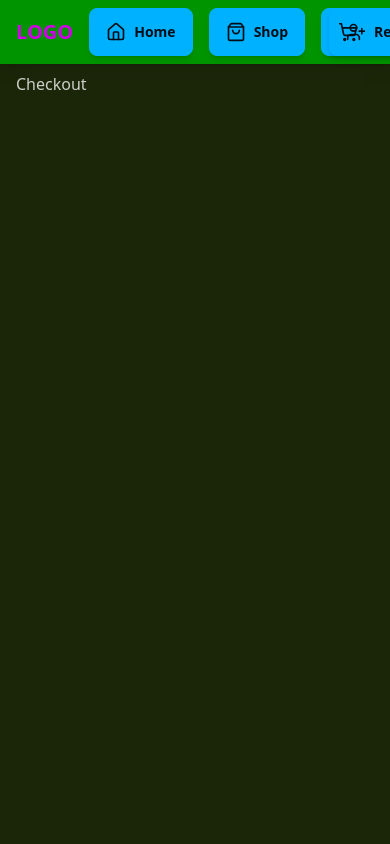
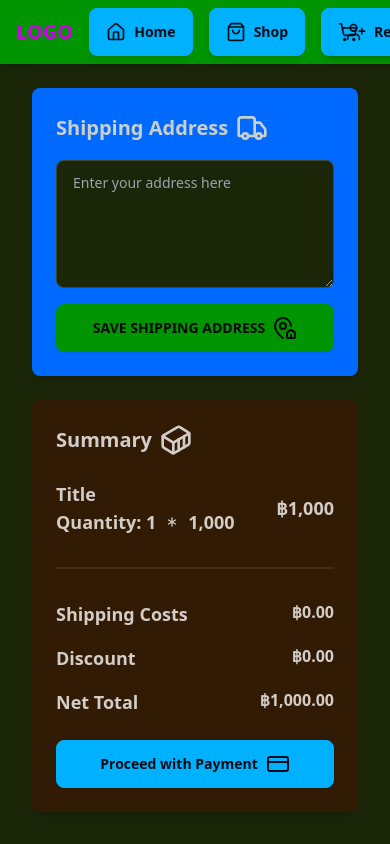
Before and after one commit to kanphatdev/E-commerce-Full-Stack, a React (Vite) app in the folder client/: page /checkout in a window 390 px wide. Shown: the top 844 px of the page. Built offline with nearby package versions, Linux system fonts and the light colour scheme.

Commit message:
create a Checkout UI and add responsive

```diff
--- /dev/null
+++ b/client/src/components/card/SummaryCard.jsx
@@ -0,0 +1,78 @@
+import React from "react";
+import {
+  Asterisk,
+  Container,
+  CreditCard,
+  MapPinHouse,
+  Truck,
+} from "lucide-react";
+
+const SummaryCard = () => {
+  return (
+    <div className="mx-auto max-w-7xl p-4">
+      <div className="flex flex-col lg:flex-row gap-6">
+        {/* Left Section - Shipping Address */}
+        <div className="lg:w-1/2 w-full">
+          <div className="bg-info p-6 card shadow-lg rounded-lg space-y-4">
+            <h1 className="flex gap-2 items-center capitalize font-bold text-xl md:text-2xl">
+              Shipping Address <Truck className="w-8 h-8" />
+            </h1>
+            <textarea
+              className="textarea textarea-bordered w-full h-32"
+              placeholder="Enter your address here"
+            ></textarea>
+            <button className="btn btn-secondary w-full md:w-auto uppercase flex gap-2 justify-center">
+              Save Shipping Address <MapPinHouse />
+            </button>
+          </div>
+        </div>
+
+        {/* Right Section - Summary */}
+        <div className="lg:w-1/2 w-full">
+          <div className="bg-neutral p-6 card shadow-lg rounded-lg space-y-6 text-neutral-content">
+            <h1 className="capitalize font-bold text-xl md:text-2xl flex items-center gap-2">
+              Summary <Container className="w-8 h-8" />
+            </h1>
+
+            {/* Item List */}
+            <div className="space-y-4">
+              <div className="flex justify-between items-center">
+                <div>
+                  <p className="text-lg font-bold capitalize">Title</p>
+                  <p className="text-lg font-bold capitalize flex gap-2 items-center">
+                    Quantity: 1 <Asterisk className="w-4 h-4" /> 1,000
+                  </p>
+                </div>
+                <p className="font-bold text-lg">฿1,000</p>
+              </div>
+            </div>
+
+            <div className="divider"></div>
+
+            {/* Cost Breakdown */}
+            <div className="space-y-4">
+              <div className="flex justify-between">
+                <p className="text-lg font-bold capitalize">Shipping Costs</p>
+                <p className="font-bold">฿0.00</p>
+              </div>
+              <div className="flex justify-between">
+                <p className="text-lg font-bold capitalize">Discount</p>
+                <p className="font-bold">฿0.00</p>
+              </div>
+              <div className="flex justify-between">
+                <p className="text-lg font-bold capitalize">Net Total</p>
+                <p className="font-bold">฿1,000.00</p>
+              </div>
+            </div>
+
+            <button className="btn btn-accent w-full md:w-auto flex items-center justify-center gap-2">
+              Proceed with Payment <CreditCard />
+            </button>
+          </div>
+        </div>
+      </div>
+    </div>
+  );
+};
+
+export default SummaryCard;
--- a/client/src/pages/Checkout.jsx
+++ b/client/src/pages/Checkout.jsx
@@ -1,8 +1,11 @@
+import SummaryCard from "../components/card/SummaryCard"
 
 
 const Checkout = () => {
   return (
-    <div>Checkout</div>
+    <div>
+      <SummaryCard/>
+    </div>
   )
 }
 
```
Also changed, not shown: 1 other file (tests, documents, lock files or other folders).
